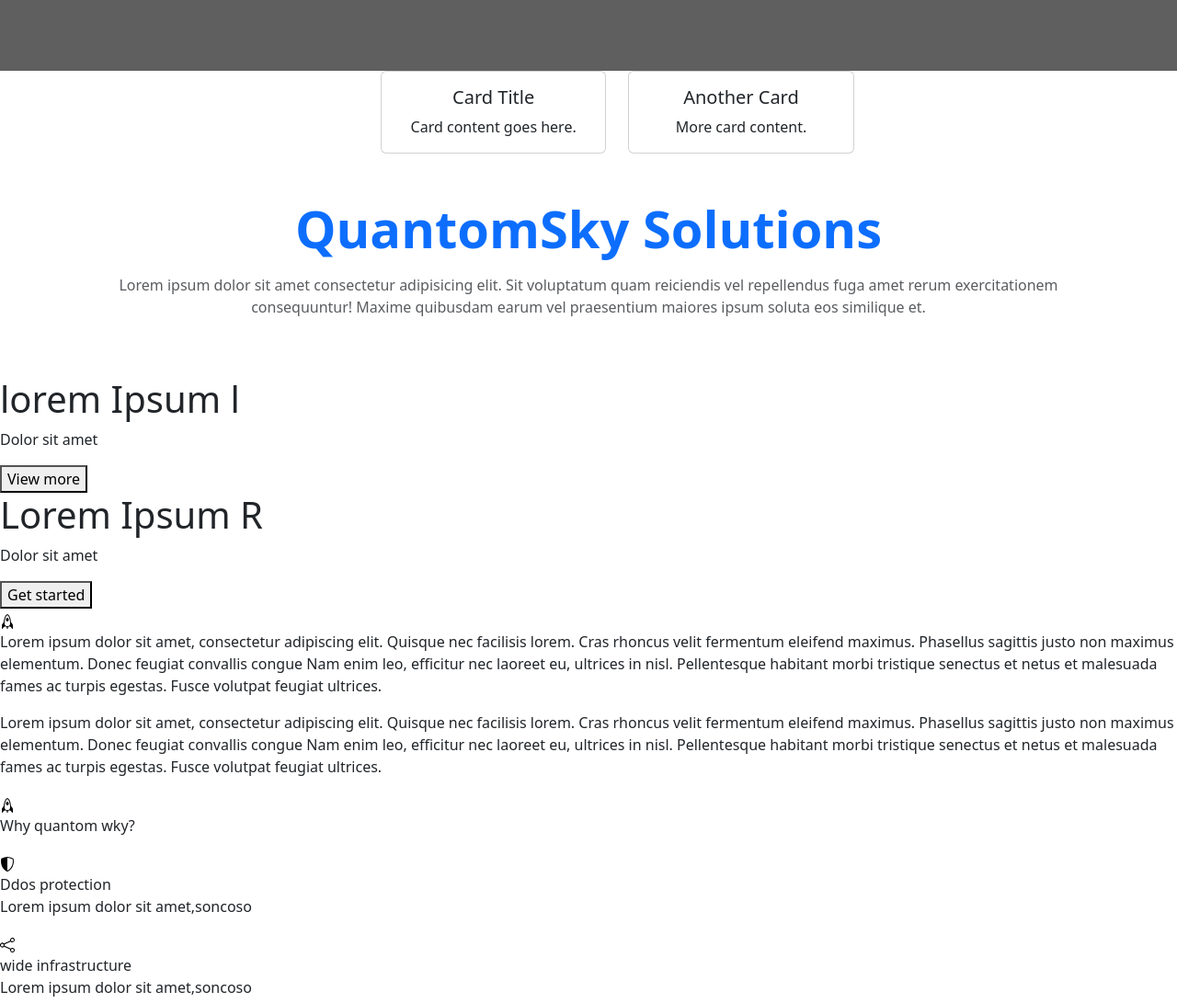
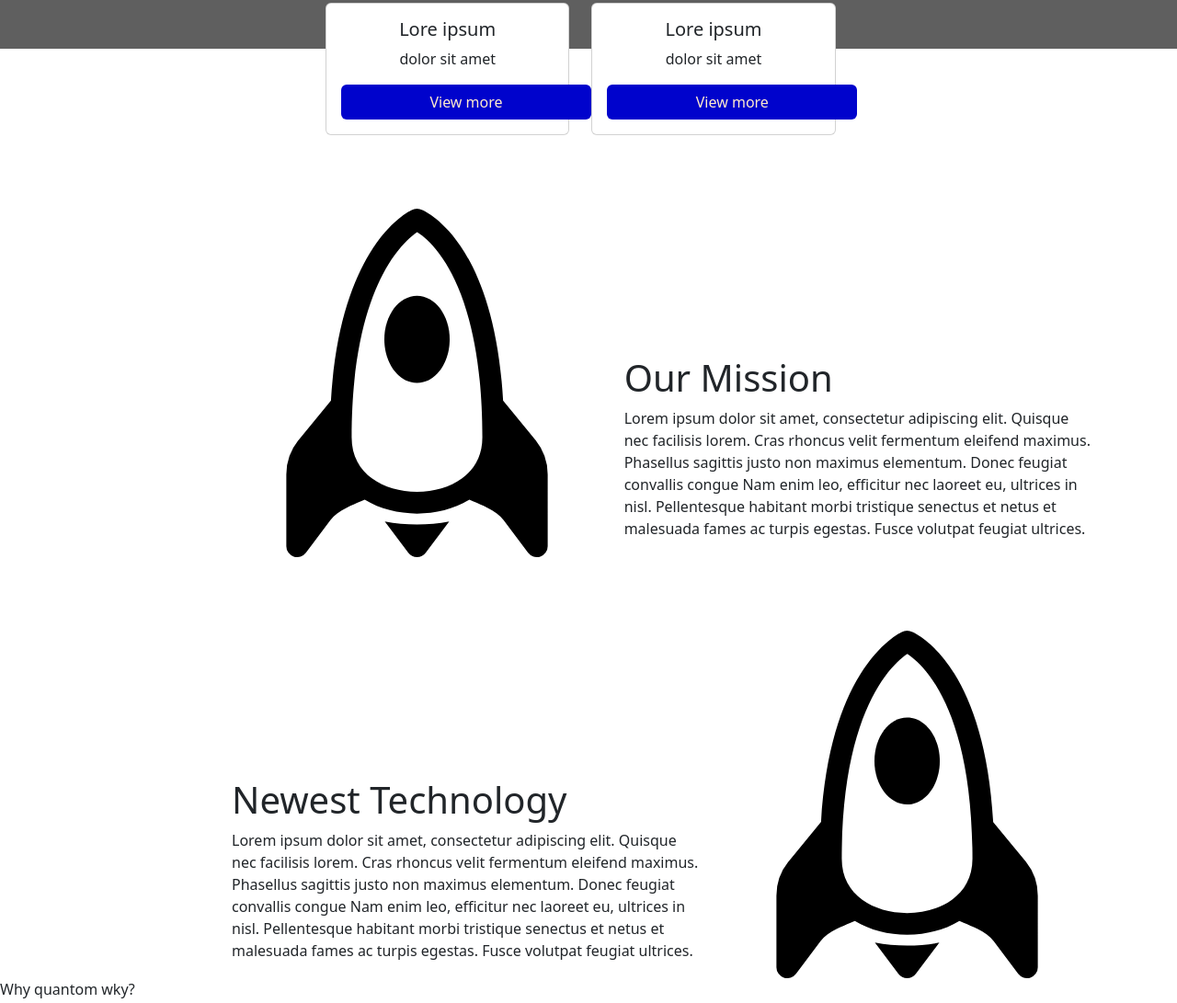
Before and after one commit to Filipp548056/html-bootstrap, a website: page index.html in a window 1280 px wide. Shown: the part 603-1694 px from the top of the page at 92% size. Drawn offline with nearby package versions, Linux system fonts and the light colour scheme.

Commit message:
collogne

```diff
--- a/index.html
+++ b/index.html
@@ -14,11 +14,11 @@
 
 </head>
 
-<body>
 
-    <nav class="navbar navbar-expand-lg bg-body-tertiary">
+
+    <nav class="navbar navbar-expand-lg bg-body-tertiary" style="width: 2560px">
         <div class="container-fluid">
-            <div class="col-1" style="margin-right:250px;">
+            <div class="col-1">
                 <img src="./images/logo-nav.png" class="card-img-top" style="margin-left:21rem; max-width:50px;">
             </div>
             <div class="container-md">
@@ -28,8 +28,8 @@
                 aria-controls="navbarNav" aria-expanded="false" aria-label="Toggle navigation">
                 <span class="navbar-toggler-icon"></span>
             </button>
-            <div class="container" style="margin-right: 250px">
-                <div class="collapse navbar-collapse">
+            <div class="container-fluid" style="width:2560px">
+                <div class="collapse navbar-collapse" style="margin-right: 45rem">
                     <ul class="navbar-nav ms-auto">
                         <li class="nav-item">
                             <a class="nav-link active" aria-current="page" href="#">Home</a>
@@ -57,83 +57,57 @@
     <div class="container-fluid" style="background-color: rgb(95, 95, 95); height: 600px; width:2560px">
 
         <div class="row" style="margin-left:20rem ;">
-            <p class="card-mb5" style="font-weight: 600;">QuantomSky Solutions</p>
-            <p class="text-align" style="max-width: 650px;">Lorem, ipsum dolor sit amet consectetur adipisicing elit. Sit voluptatum quam
+            <p class="card-mb5" style="font-weight: 600; font-size: 40px ;">QuantomSky Solutions</p>
+            <p class="text-align" style="max-width: 500px;">Lorem, ipsum dolor sit amet consectetur adipisicing elit.
+                Sit voluptatum quam
                 reiciendis vel repellendus fuga amet rerum exercitationem consequuntur! Maxime quibusdam earum vel
                 praesentium maiores ipsum soluta eos similique et.</p>
+
 
         </div>
     </div>
     </div>
 
     <div class="container">
-        <div class="row ms-5" style="padding-left: 17rem ;">
+        <div class="row md-5" style="padding-left: 17rem ;">
             <div class="col-md-4">
-                <div class="card">
-                    <div class="card-body" style="text-align: center;">
-                        <h5 class="card-title">Card Title</h5>
-                        <p class="card-text">Card content goes here.</p>
+                <div class="card" style="margin-top: -50px ;">
+                    <div class="card-body" style="text-align: center; ">
+                        <h5 class="card-title">Lore ipsum</h5>
+                        <p class="card-text">dolor sit amet</p>
+                        <button type="button" class="btn"
+                            style="width: 17rem; background-color: rgb(0, 3, 204); color: blanchedalmond">View
+                            more</button>
                     </div>
                 </div>
             </div>
             <div class="col-md-4">
-                <div class="card">
+                <div class="card" style="margin-top: -50px;">
                     <div class="card-body" style="text-align: center;">
-                        <h5 class="card-title">Another Card</h5>
-                        <p class="card-text">More card content.</p>
+                        <h5 class="card-title">Lore ipsum</h5>
+                        <p class="card-text">dolor sit amet</p>
+                        <button type="button" class="btn"
+                            style="width: 17rem; background-color: rgb(0, 3, 204); color: blanchedalmond">View
+                            more</button>
                     </div>
                 </div>
             </div>
         </div>
     </div>
 
+    </div>
+    <div class="container-fluid">
 
-    <div class="container py-5">
         <div class="row">
-            <!-- Banner Section -->
-            <div class="col-md-12 text-center">
-                <div class="banner">
-                    <p class="display-4 fw-bold text-primary">QuantomSky Solutions</p>
-                    <p class="text-muted">
-                        Lorem ipsum dolor sit amet consectetur adipisicing elit. Sit voluptatum quam reiciendis vel
-                        repellendus fuga amet rerum exercitationem consequuntur! Maxime quibusdam earum vel
-                        praesentium
-                        maiores ipsum soluta eos similique et.
-                    </p>
-                </div>
-            </div>
-        </div>
+
+            <div class="col-md-4" style="margin-left: 15rem; margin-top: 5rem;">
+                <img src="./images/rocket.svg" class="container-fluid">
             </div>
 
 
-    <div class="cards-components">
-
-        <div class="card-left">
-            <h1 class="card-left-title">
-                lorem Ipsum l
-            </h1>
-            <p class="card-left-p">Dolor sit amet</p>
-            <button class="card-button-left"> View more
-            </button>
-        </div>
-
-        <div class="card-right">
-            <h1 class="card-right-title">
-                Lorem Ipsum R
-            </h1>
-            <p class="card-right-p">Dolor sit amet</p>
-            <button class="card-button-right"> Get started
-            </button>
-        </div>
-
-
-    </div>
-    <div class="main-mid">
-        <div class="srb1">
-            <div class="space-rocket-box-1">
-                <div class="space-rocket-one">
-                    <img src="./images/rocket.svg">
-                    <p class="rocket-text-one">Lorem ipsum dolor sit amet, consectetur adipiscing elit.
+            <div class="col-md-5" style="margin-top: 15rem;">
+                    <h1 class="card-text" style="font-weight:500;">Our Mission</h1>
+                    <p class="card-text"  style="font-weight:500; ">Lorem ipsum dolor sit amet, consectetur adipiscing elit.
                         Quisque nec facilisis lorem. Cras rhoncus velit fermentum eleifend maximus.
                         Phasellus sagittis justo non maximus elementum. Donec feugiat convallis congue
                         Nam enim leo, efficitur nec laoreet eu, ultrices in nisl.
@@ -142,12 +116,19 @@
                         Fusce volutpat feugiat ultrices.</p>
             </div>
         </div>
+
+
     </div>
 
-        <div class="srb2">
-            <div class="space-rocket-box-2">
-                <div class="space-rocket-two">
-                    <p class="rocket-text-two">
+
+
+
+
+    <div class="container-fluid">
+        <div class="row " >
+            <div class="col-md-5" style="margin-left: 15rem; margin-top: 15rem;">
+                <h1 class="card-text" style="font-weight:500;">Newest Technology</h1>
+                <p class="card-text">
                     Lorem ipsum dolor sit amet, consectetur adipiscing elit.
                     Quisque nec facilisis lorem. Cras rhoncus velit fermentum eleifend maximus.
                     Phasellus sagittis justo non maximus elementum. Donec feugiat convallis congue
@@ -155,11 +136,15 @@
                     Pellentesque habitant morbi tristique senectus et netus et malesuada fames ac turpis
                     egestas.
                     Fusce volutpat feugiat ultrices.</p>
-                    <img src="./images/rocket.svg">
+
+            </div>
+            <div class="col-md-4"style="margin-top: 5rem;">
+            <img src="./images/rocket.svg" class="container-fluid">
+        </div>
+
         </div>
     </div>
-        </div>
-    </div>
+
 
     <div class="main-bot1">
         <div>
@@ -259,10 +244,27 @@
 
     </div>
 
+    <!-- <div class="container py-5">
+        <div class="row"> -->
+    <!-- Banner Section -->
+    <!-- <div class="col-md-12 text-center">
+                <div class="banner">
+                    <p class="display-4 fw-bold text-primary">QuantomSky Solutions</p>
+                    <p class="text-muted">
+                        Lorem ipsum dolor sit amet consectetur adipisicing elit. Sit voluptatum quam reiciendis vel
+                        repellendus fuga amet rerum exercitationem consequuntur! Maxime quibusdam earum vel
+                        praesentium
+                        maiores ipsum soluta eos similique et.
+                    </p>
+                </div>
+            </div> -->
+    <!-- </div>
+    </div> -->
 
 
 
 
-</body>
+
+
 
 </html>
```
Lines whose indentation alone changed are shown as unchanged.
